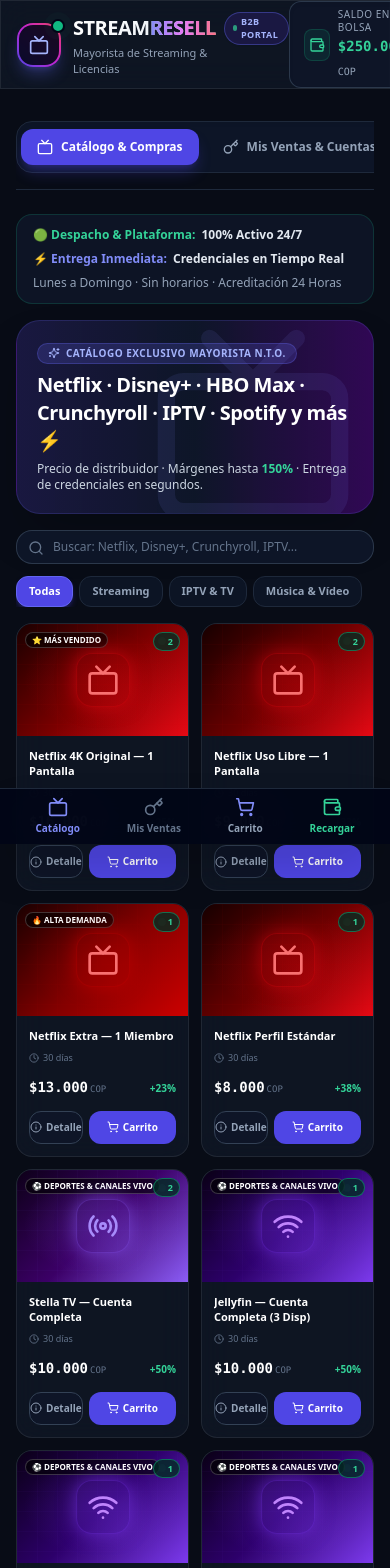
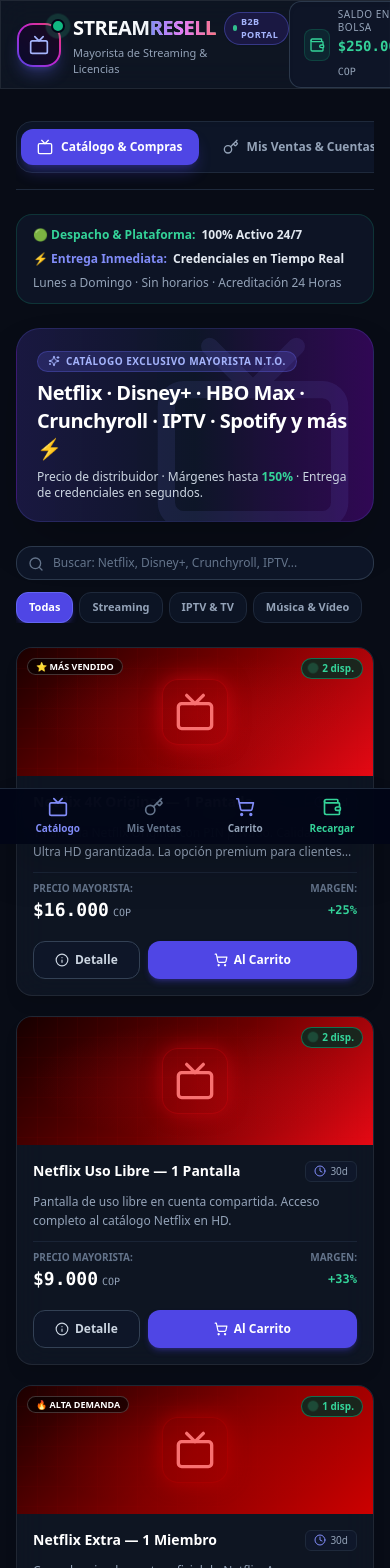
Before and after one commit to OMARSTPEREZ/appstreaming, a Next.js app: page / in a window 390 px wide. Shown: the top 1568 px of the page. Built offline with nearby package versions, Linux system fonts and the light colour scheme.

Commit message:
feat(catalog): 3x3 product grid layout (9 items per page) with interactive page number pagination

```diff
--- a/src/components/seller/CatalogTab.tsx
+++ b/src/components/seller/CatalogTab.tsx
@@ -5,7 +5,7 @@
   Search, ShoppingCart, Check, Sparkles, Flame, Tv, Film, Youtube,
   Music, Laptop, TrendingUp, PackageCheck, Info, ChevronUp,
   ShieldCheck, Lock, Star, Clock, X, Monitor, PlayCircle,
-  Wifi, Radio, Headphones, Zap
+  Wifi, Radio, Headphones, Zap, ChevronLeft, ChevronRight
 } from 'lucide-react';
 import { Product, ProductCategory } from '@/lib/types';
 
@@ -315,17 +315,36 @@
 };
 
 // ── Main Component ─────────────────────────────────────────────────────────
+// ── Main Component ─────────────────────────────────────────────────────────
 export const CatalogTab: React.FC<CatalogTabProps> = ({ products, inventoryCounts, onAddToCart }) => {
   const [selectedCategory, setSelectedCategory] = useState<string>('Todas');
   const [searchQuery, setSearchQuery] = useState('');
   const [addedId, setAddedId] = useState<string | null>(null);
   const [detailProduct, setDetailProduct] = useState<Product | null>(null);
+  const [currentPage, setCurrentPage] = useState<number>(1);
+
+  const ITEMS_PER_PAGE = 9; // 3x3 = 9 productos por página
+
+  // Reset page to 1 when filter or search changes
+  useEffect(() => {
+    setCurrentPage(1);
+  }, [selectedCategory, searchQuery]);
 
   const filtered = products.filter((p) => {
     const matchCat = selectedCategory === 'Todas' || p.category === selectedCategory;
     const matchQ = [p.name, p.brand, p.description].join(' ').toLowerCase().includes(searchQuery.toLowerCase());
     return matchCat && matchQ;
   });
+
+  const totalPages = Math.ceil(filtered.length / ITEMS_PER_PAGE) || 1;
+  const startIndex = (currentPage - 1) * ITEMS_PER_PAGE;
+  const currentProducts = filtered.slice(startIndex, startIndex + ITEMS_PER_PAGE);
+
+  const handlePageChange = (page: number) => {
+    if (page < 1 || page > totalPages) return;
+    setCurrentPage(page);
+    window.scrollTo({ top: 120, behavior: 'smooth' });
+  };
 
   const handleAdd = (product: Product) => {
     onAddToCart(product);
@@ -334,7 +353,7 @@
   };
 
   return (
-    <div className="space-y-4">
+    <div className="space-y-6">
 
       {/* ── Banner 24/7 Automatizado ───────────────────────────── */}
       <div className="flex flex-col sm:flex-row items-start sm:items-center gap-2 px-4 py-3 rounded-2xl bg-slate-900/80 border border-emerald-500/20 text-xs">
@@ -366,7 +385,7 @@
       </div>
 
       {/* ── Search & Filters ─────────────────────────────────────── */}
-      <div className="flex flex-col md:flex-row items-stretch md:items-center gap-3">
+      <div className="flex flex-col md:flex-row items-stretch md:items-center justify-between gap-3">
         <div className="relative flex-1 max-w-sm">
           <Search className="absolute left-3 top-2.5 w-4 h-4 text-slate-500" />
           <input
@@ -395,9 +414,9 @@
         </div>
       </div>
 
-      {/* ── Product Grid ─────────────────────────────────────────── */}
-      <div className="grid grid-cols-2 sm:grid-cols-3 lg:grid-cols-4 xl:grid-cols-5 gap-3">
-        {filtered.map((prod) => {
+      {/* ── Product Grid 3x3 (3 columnas x 3 filas) ────────────────── */}
+      <div className="grid grid-cols-1 md:grid-cols-2 lg:grid-cols-3 gap-5">
+        {currentProducts.map((prod) => {
           const stock = inventoryCounts[prod.id] ?? 0;
           const isAdded = addedId === prod.id;
           const profit = prod.suggested_price - prod.reseller_price;
@@ -407,11 +426,11 @@
           return (
             <div
               key={prod.id}
-              className="glass-panel rounded-2xl border border-slate-800 overflow-hidden flex flex-col group transition-all duration-200 hover:border-slate-600 hover:-translate-y-0.5"
+              className="glass-panel rounded-2xl border border-slate-800 overflow-hidden flex flex-col group transition-all duration-200 hover:border-slate-600 hover:-translate-y-1 shadow-lg hover:shadow-indigo-500/10"
             >
               {/* Visual banner */}
               <div
-                className="relative h-28 flex flex-col items-center justify-center overflow-hidden cursor-pointer"
+                className="relative h-32 flex flex-col items-center justify-center overflow-hidden cursor-pointer"
                 style={{ background: cfg.gradient }}
                 onClick={() => setDetailProduct(prod)}
               >
@@ -421,67 +440,91 @@
 
                 {/* Badge */}
                 {cfg.badge && (
-                  <span className="absolute top-2 left-2 text-[8px] font-extrabold px-1.5 py-0.5 rounded-full bg-black/60 text-white border border-white/20 leading-tight">
+                  <span className="absolute top-2.5 left-2.5 text-[9px] font-extrabold px-2 py-0.5 rounded-full bg-black/60 text-white border border-white/20 leading-tight">
                     {cfg.badge}
                   </span>
                 )}
 
                 {/* Stock badge */}
-                <span className={`absolute top-2 right-2 px-1.5 py-0.5 rounded-full text-[9px] font-bold border flex items-center gap-1 ${stock > 0 ? 'bg-emerald-950/80 border-emerald-500/50 text-emerald-400' : 'bg-rose-950/80 border-rose-500/50 text-rose-400'}`}>
-                  <span className={`w-1 h-1 rounded-full ${stock > 0 ? 'bg-emerald-400 animate-ping' : 'bg-rose-400'}`} />
-                  {stock > 0 ? stock : '0'}
+                <span className={`absolute top-2.5 right-2.5 px-2 py-0.5 rounded-full text-[10px] font-bold border flex items-center gap-1.5 ${stock > 0 ? 'bg-emerald-950/85 border-emerald-500/50 text-emerald-400' : 'bg-rose-950/85 border-rose-500/50 text-rose-400'}`}>
+                  <span className={`w-1.5 h-1.5 rounded-full ${stock > 0 ? 'bg-emerald-400 animate-ping' : 'bg-rose-400'}`} />
+                  {stock > 0 ? `${stock} disp.` : 'Agotado'}
                 </span>
 
                 {/* Brand icon */}
                 <div className="relative z-10">
-                  <div className="p-2.5 rounded-2xl border" style={{ background: cfg.accent + '20', borderColor: cfg.accent + '45', boxShadow: `0 0 18px ${cfg.glow}` }}>
-                    {getBrandIcon(prod.brand)}
+                  <div className="p-3 rounded-2xl border" style={{ background: cfg.accent + '20', borderColor: cfg.accent + '45', boxShadow: `0 0 20px ${cfg.glow}` }}>
+                    {getBrandIcon(prod.brand, 'w-10 h-10')}
                   </div>
                 </div>
 
                 {/* Hover overlay */}
-                <div className="absolute inset-0 bg-black/0 group-hover:bg-black/25 transition flex items-center justify-center opacity-0 group-hover:opacity-100">
-                  <span className="text-white text-[10px] font-bold bg-black/60 px-2.5 py-1 rounded-full">Ver Detalle</span>
+                <div className="absolute inset-0 bg-black/0 group-hover:bg-black/30 transition flex items-center justify-center opacity-0 group-hover:opacity-100">
+                  <span className="text-white text-xs font-bold bg-black/70 px-3 py-1.5 rounded-full border border-white/20 shadow-md">
+                    Ver Detalles Completos
+                  </span>
                 </div>
               </div>
 
               {/* Card body */}
-              <div className="flex flex-col flex-1 p-3 space-y-2">
+              <div className="flex flex-col flex-1 p-4 space-y-2.5">
+                <div className="flex items-start justify-between gap-2">
                   <h3
                     onClick={() => setDetailProduct(prod)}
-                  className="font-bold text-[11px] text-white leading-snug line-clamp-2 group-hover:text-indigo-300 transition cursor-pointer"
+                    className="font-bold text-sm text-white leading-snug line-clamp-2 group-hover:text-indigo-300 transition cursor-pointer"
                   >
                     {prod.name}
                   </h3>
-                <span className="text-[9px] text-slate-500 flex items-center gap-1">
-                  <Clock className="w-2.5 h-2.5" /> {prod.duration_days} días
+                  <span className="text-[10px] text-slate-400 font-medium whitespace-nowrap bg-slate-900 px-2 py-0.5 rounded-md border border-slate-800 flex items-center gap-1">
+                    <Clock className="w-3 h-3 text-indigo-400" /> {prod.duration_days}d
                   </span>
+                </div>
+
+                <p className="text-xs text-slate-400 line-clamp-2 leading-relaxed">
+                  {prod.description}
+                </p>
 
                 {/* Price + margin */}
-                <div className="flex items-baseline justify-between mt-auto pt-1">
-                  <span className="text-sm font-mono font-extrabold text-white">
+                <div className="flex items-baseline justify-between mt-auto pt-2 border-t border-slate-800/80">
+                  <div>
+                    <span className="text-[10px] uppercase font-bold text-slate-500 block">Precio Mayorista:</span>
+                    <span className="text-lg font-mono font-extrabold text-white">
                       ${prod.reseller_price.toLocaleString('es-CO')}
-                    <span className="text-[9px] font-normal text-slate-500 ml-0.5">COP</span>
+                      <span className="text-[10px] font-normal text-slate-400 ml-1">COP</span>
                     </span>
-                  <span className="text-[10px] font-bold text-emerald-400">+{profitPct}%</span>
+                  </div>
+                  <div className="text-right">
+                    <span className="text-[10px] uppercase font-bold text-slate-500 block">Margen:</span>
+                    <span className="text-xs font-mono font-bold text-emerald-400">+{profitPct}%</span>
+                  </div>
                 </div>
 
                 {/* Buttons */}
-                <div className="flex gap-1.5 pt-1">
+                <div className="flex gap-2 pt-1">
                   <button
                     type="button"
                     onClick={() => setDetailProduct(prod)}
-                    className="flex-1 py-2 rounded-xl text-[10px] font-semibold border border-slate-700 text-slate-400 hover:text-white hover:border-slate-500 bg-slate-900/60 hover:bg-slate-800 transition flex items-center justify-center gap-1 cursor-pointer"
+                    className="flex-1 py-2.5 rounded-xl text-xs font-semibold border border-slate-700 text-slate-300 hover:text-white hover:border-slate-500 bg-slate-900/80 hover:bg-slate-800 transition flex items-center justify-center gap-1.5 cursor-pointer"
                   >
-                    <Info className="w-3 h-3" /> Detalle
+                    <Info className="w-3.5 h-3.5" /> Detalle
                   </button>
                   <button
                     type="button"
                     onClick={() => handleAdd(prod)}
                     disabled={stock === 0}
-                    className={`flex-[2] py-2 rounded-xl font-bold text-[10px] flex items-center justify-center gap-1 transition cursor-pointer ${stock === 0 ? 'bg-slate-900 text-slate-600 border border-slate-800 cursor-not-allowed' : isAdded ? 'bg-emerald-600 text-white' : 'bg-indigo-600 hover:bg-indigo-500 text-white active:scale-95'}`}
+                    className={`flex-[2] py-2.5 rounded-xl font-bold text-xs flex items-center justify-center gap-1.5 transition cursor-pointer shadow-md ${
+                      stock === 0
+                        ? 'bg-slate-900 text-slate-600 border border-slate-800 cursor-not-allowed'
+                        : isAdded
+                          ? 'bg-emerald-600 text-white shadow-emerald-600/30'
+                          : 'bg-indigo-600 hover:bg-indigo-500 text-white shadow-indigo-600/30 active:scale-95'
+                    }`}
                   >
-                    {isAdded ? <><Check className="w-3 h-3" /> Listo</> : <><ShoppingCart className="w-3 h-3" /> {stock === 0 ? 'Agotado' : 'Carrito'}</>}
+                    {isAdded ? (
+                      <><Check className="w-3.5 h-3.5" /> ¡Agregado!</>
+                    ) : (
+                      <><ShoppingCart className="w-3.5 h-3.5" /> {stock === 0 ? 'Sin Stock' : 'Al Carrito'}</>
+                    )}
                   </button>
                 </div>
               </div>
@@ -498,6 +541,65 @@
         </div>
       )}
 
+      {/* ── Controles de Paginación Dinámica (1, 2, 3, etc.) ───────── */}
+      {totalPages > 1 && (
+        <div className="pt-6 pb-2 flex flex-col sm:flex-row items-center justify-between gap-4 border-t border-slate-800">
+          <div className="text-xs text-slate-400">
+            Mostrando <strong className="text-white font-mono">{startIndex + 1}</strong> – <strong className="text-white font-mono">{Math.min(startIndex + ITEMS_PER_PAGE, filtered.length)}</strong> de <strong className="text-white font-mono">{filtered.length}</strong> productos
+          </div>
+
+          <div className="flex items-center gap-1.5">
+            {/* Botón Anterior */}
+            <button
+              type="button"
+              onClick={() => handlePageChange(currentPage - 1)}
+              disabled={currentPage === 1}
+              className={`p-2 sm:px-3 sm:py-2 rounded-xl text-xs font-semibold border flex items-center gap-1 transition ${
+                currentPage === 1
+                  ? 'bg-slate-900/50 border-slate-800/80 text-slate-600 cursor-not-allowed'
+                  : 'bg-slate-900 border-slate-700 text-slate-300 hover:text-white hover:border-slate-500 cursor-pointer'
+              }`}
+            >
+              <ChevronLeft className="w-4 h-4" />
+              <span className="hidden sm:inline">Anterior</span>
+            </button>
+
+            {/* Números de página: 1, 2, 3, 4 ... */}
+            <div className="flex items-center gap-1">
+              {Array.from({ length: totalPages }, (_, i) => i + 1).map((pageNum) => (
+                <button
+                  key={pageNum}
+                  type="button"
+                  onClick={() => handlePageChange(pageNum)}
+                  className={`w-9 h-9 rounded-xl text-xs font-bold border transition flex items-center justify-center cursor-pointer ${
+                    currentPage === pageNum
+                      ? 'bg-indigo-600 border-indigo-400 text-white shadow-lg shadow-indigo-600/40 font-black'
+                      : 'bg-slate-900/80 border-slate-800 text-slate-400 hover:text-white hover:border-slate-700'
+                  }`}
+                >
+                  {pageNum}
+                </button>
+              ))}
+            </div>
+
+            {/* Botón Siguiente */}
+            <button
+              type="button"
+              onClick={() => handlePageChange(currentPage + 1)}
+              disabled={currentPage === totalPages}
+              className={`p-2 sm:px-3 sm:py-2 rounded-xl text-xs font-semibold border flex items-center gap-1 transition ${
+                currentPage === totalPages
+                  ? 'bg-slate-900/50 border-slate-800/80 text-slate-600 cursor-not-allowed'
+                  : 'bg-slate-900 border-slate-700 text-slate-300 hover:text-white hover:border-slate-500 cursor-pointer'
+              }`}
+            >
+              <span className="hidden sm:inline">Siguiente</span>
+              <ChevronRight className="w-4 h-4" />
+            </button>
+          </div>
+        </div>
+      )}
+
       {/* Detail overlay */}
       {detailProduct && (
         <DetailOverlay
```
Lines whose indentation alone changed are shown as unchanged.
